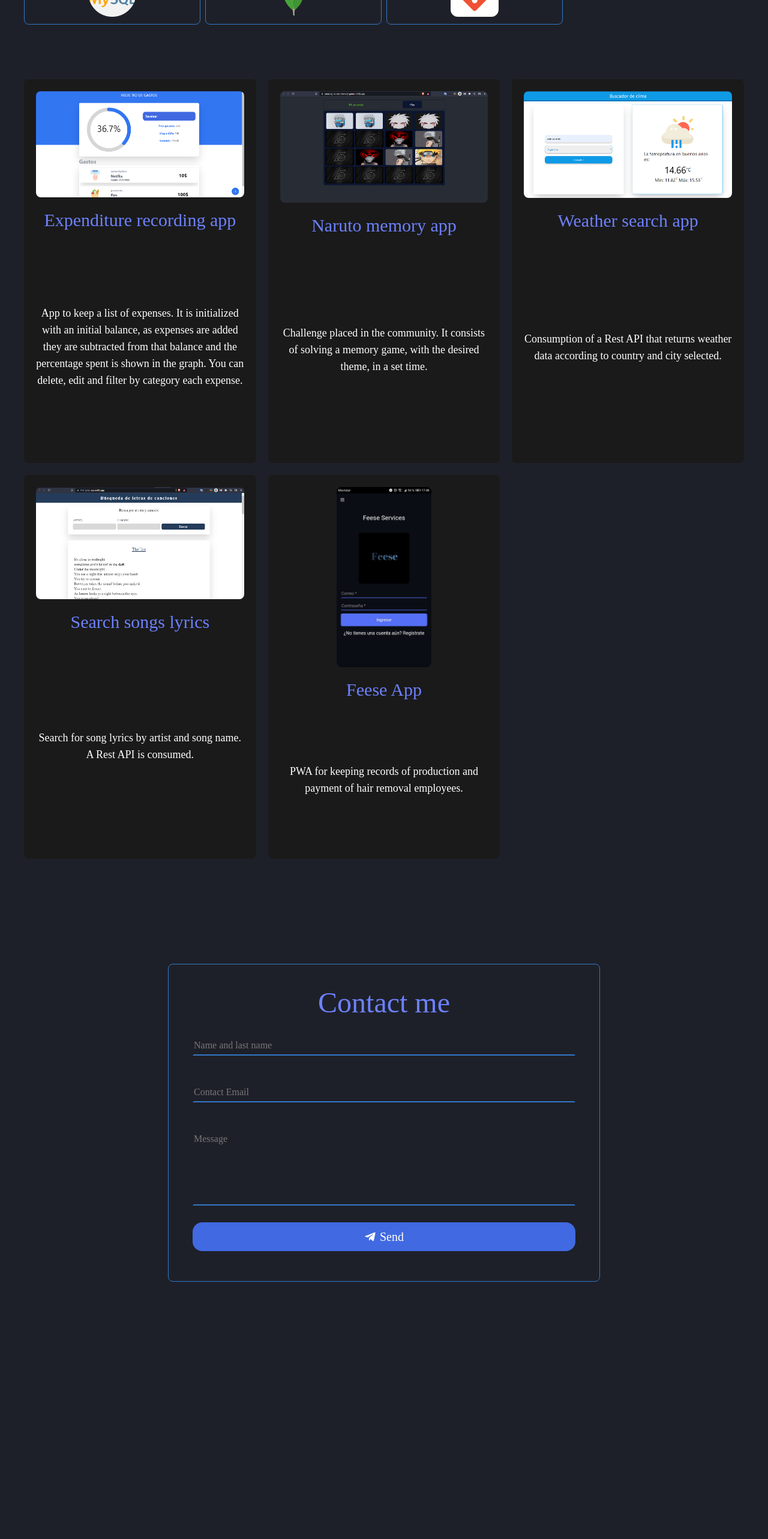
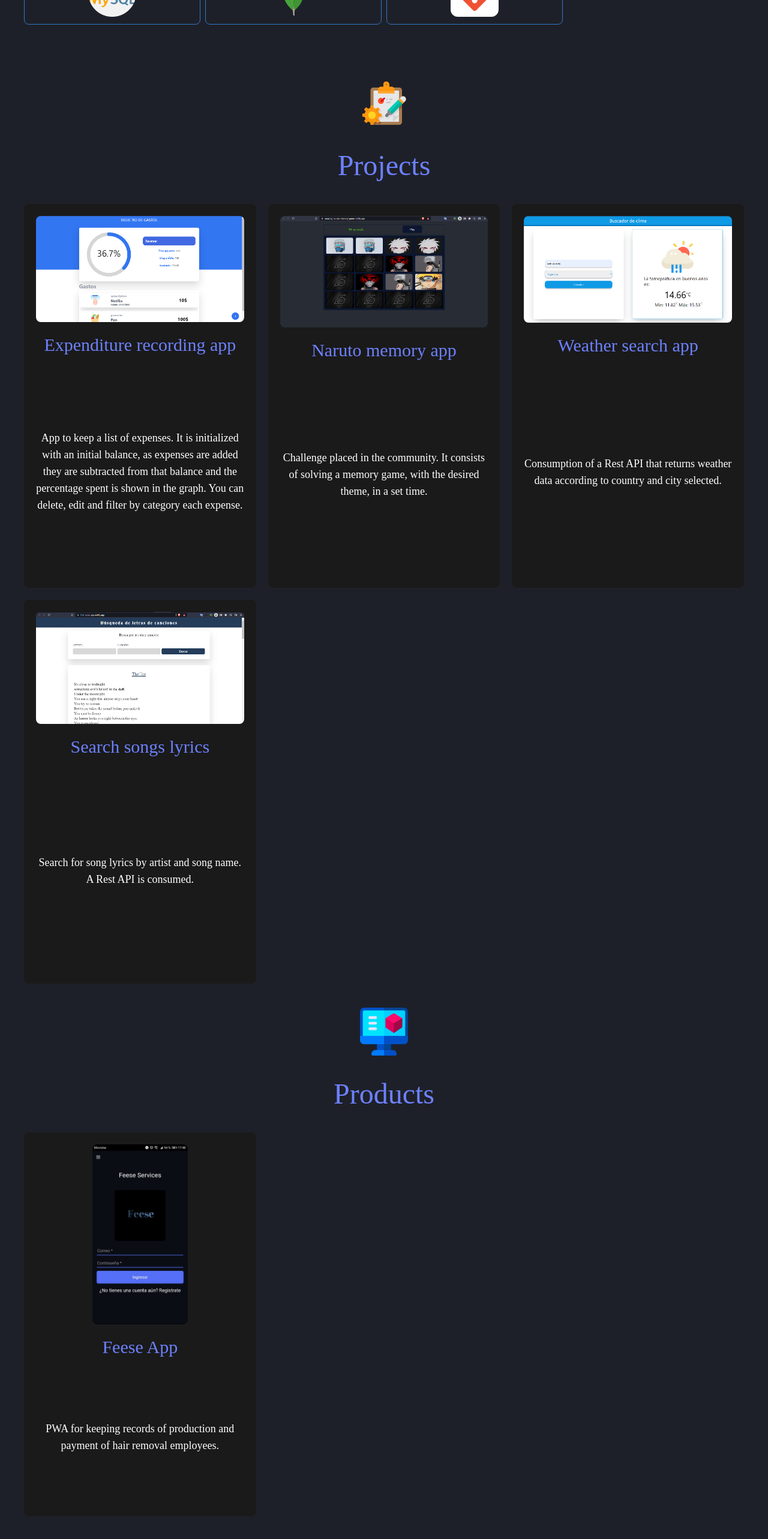
Before and after one commit to LMF3z/Portfolio-LMF3z, a React (Create React App) app: page / in a window 1280 px wide. Shown: the part 2348-4914 px from the top of the page at 60% size. Before the commit the page ends 4620 px from the top, so only its background shows below. Built offline with nearby package versions, Linux system fonts and the light colour scheme; a web font is replaced by a local one.

Commit message:
Ajuste para la secion de products

```diff
--- a/src/Components/Projects.tsx
+++ b/src/Components/Projects.tsx
@@ -4,6 +4,10 @@ import CardProject from './CardProject'
 const Projects = () => {
     return (
         <section className="w-full min-h-screen text-white flex flex-col justify-center items-center space-y-10 text-justify">
+
+            <img src={images.clipboardIcon} alt="profile-icon" className="w-16 lg:w-20 h-16 lg:h-20" />
+            <h1 className="text-violet">Projects</h1>
+
             <div className="w-full rounded-lg grid place-content-center gap-y-5 lg:gap-5 grid-cols-1 lg:grid-cols-3 text-center text-base lg:text-lg">
 
                 <CardProject image={images.expenditure_recording} title="Expenditure recording app" description='App to keep a list of expenses. It is initialized with an initial balance, as expenses are added they are subtracted from that balance and the percentage spent is shown in the graph. You can delete, edit and filter by category each expense.' link="https://recording-expediture.netlify.app/" />
@@ -13,10 +17,16 @@ const Projects = () => {
                 <CardProject image={images.weather_search} title="Weather search app" description='Consumption of a Rest API that returns weather data according to country and city selected.' link='https://weather-search-cities-app.netlify.app/' />
 
                 <CardProject image={images.find_lyrics} title="Search songs lyrics" description='Search for song lyrics by artist and song name. A Rest API is consumed.' link="https://find-lyrics-app.netlify.app/" />
+            </div>
+
+            <img src={images.pritingSoftIcon} alt="profile-icon" className="w-16 lg:w-20 h-16 lg:h-20" />
+            <h1 className="text-violet">Products</h1>
+
+            <div className="w-full rounded-lg grid place-content-center gap-y-5 lg:gap-5 grid-cols-1 lg:grid-cols-3 text-center text-base lg:text-lg">
 
                 <CardProject image={images.feeseAppIcon} title="Feese App" description='PWA for keeping records of production and payment of hair removal employees.' link="https://drive.google.com/file/d/1YRZDUmrLc9gtrEPJ_H5i4-Fl7Y1EpZo5/view?usp=sharing" />
+            </div>
 
-            </div>
         </section>
     )
 }
--- a/src/assets/images/index.ts
+++ b/src/assets/images/index.ts
@@ -19,6 +19,8 @@ import find_lyrics from './find-lyrics.png';
 import weather_search from './weather_search.png';
 import naruto_memory_game from './naruto_memory_game.png';
 import feeseAppIcon from './feese-app.jpeg';
+import clipboardIcon from './clipboard.png';
+import pritingSoftIcon from './3d-printing-software.png';
 
 const images = {
   cover_photo,
@@ -42,6 +44,8 @@ const images = {
   weather_search,
   naruto_memory_game,
   feeseAppIcon,
+  clipboardIcon,
+  pritingSoftIcon,
 };
 
 export default images;
```
Also changed, not shown: src/assets/images/3d-printing-software.png (added), src/assets/images/clipboard.png (added).
